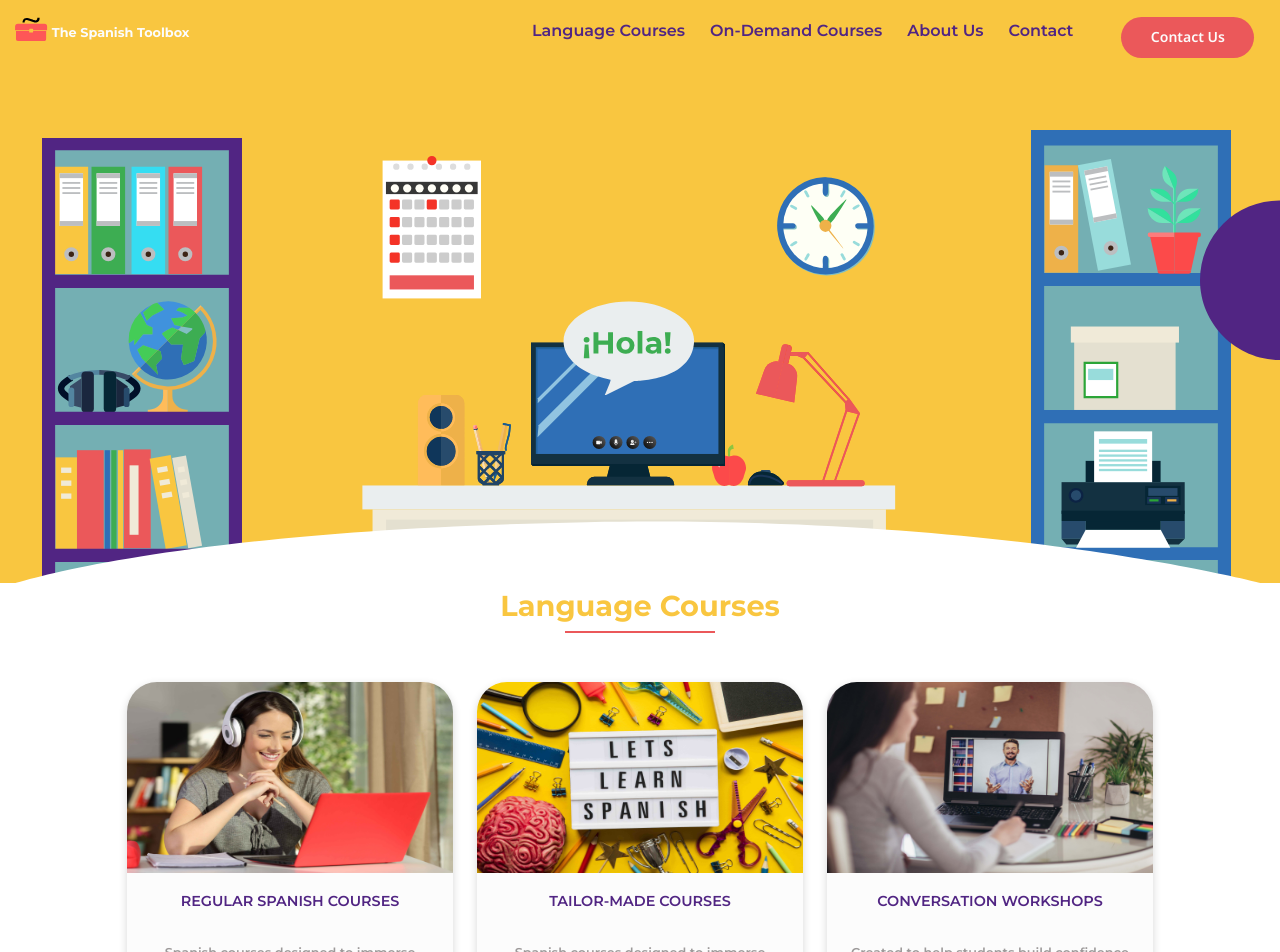
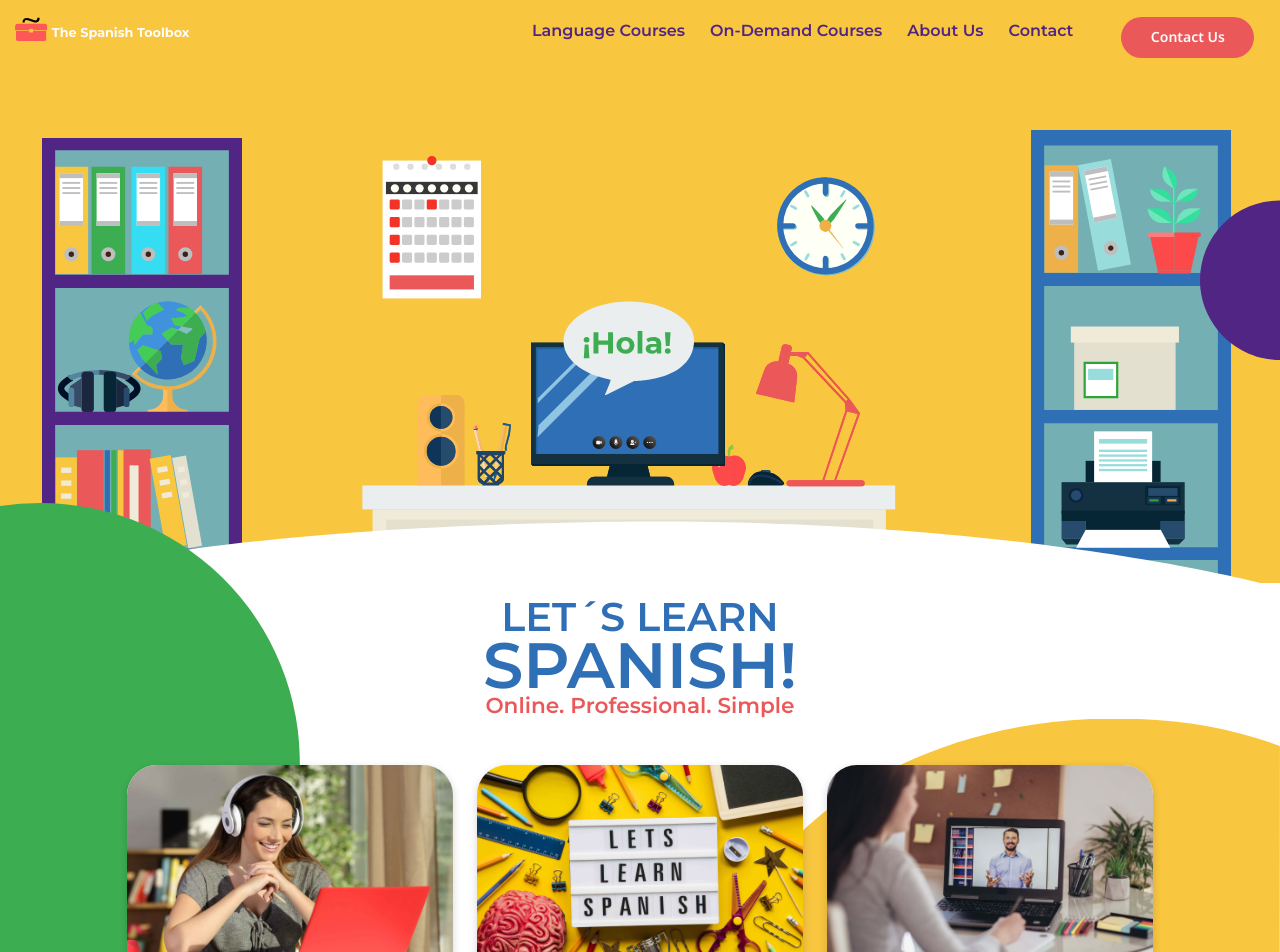
Before and after one commit to GustavoCarrena/spanishToolbox, a React (Vite) app: page / in a window 1280 px wide. Shown: the top 952 px of the page. Built offline with nearby package versions, Linux system fonts and the light colour scheme.

Commit message:
lets learn img

```diff
--- a/src/components/letsLearn.module.scss
+++ b/src/components/letsLearn.module.scss
@@ -131,7 +131,7 @@
                     border-radius: 30px 30px 0 0;
                     width: 100%;
                     margin-bottom: 10px;
-                    max-height: 191px;
+                    max-height: 210px;
                 }
             }
 
@@ -140,7 +140,7 @@
                 height: 40px;
                 margin-top: 10px;
                 @media(min-width:978px){
-                    width: 100%;
+                    width: 95%;
                 }
 
                 .title{
--- a/src/templates/letsLearnStyles.js
+++ b/src/templates/letsLearnStyles.js
@@ -1,14 +1,14 @@
 import styled from 'styled-components';
 
 const myimg = styled.img`
-display:${props => (props.pathlocation === 'language' || 'ondemand') ? 'none' : ''};
+display:${props => (props.pathlocation === 'language' || props.pathlocation === 'ondemand') ? 'none' : ''};
 `
 const myh1 = styled.h1`
-display:${props => (props.pathlocation === 'language'|| 'ondemand') ? 'none !important' : ''}
+display:${props => props.pathlocation === 'language' || props.pathlocation === 'ondemand' ? 'none !important' : ''}
 `
 
 const myh1Language = styled.h1`
-    display:${props => (props.pathlocation === 'language' || 'ondemand') ? 'flex !important' : 'none !important'};
+    display:${props => (props.pathlocation === 'language' || props.pathlocation === 'ondemand') ? 'flex !important' : 'none !important'};
     width: 100vw;
     flex-flow: column nowrap;
     align-items: center;
@@ -77,6 +77,11 @@ const textContainerShort = styled.div`
     margin:${props => props.pathlocation === 'ondemand' ? '10px 0 0 0 !important' : ''}
 }
 `
+const cards = styled.div`
+@media(max-width:767px){
+    margin:${props => props.pathlocation === 'ondemand' ? '10px 0 0 0 !important' : ''}
+}
+`
 export const Myimg = myimg;
 export const Myh1 = myh1;
 export const Myh1Language = myh1Language;
```
